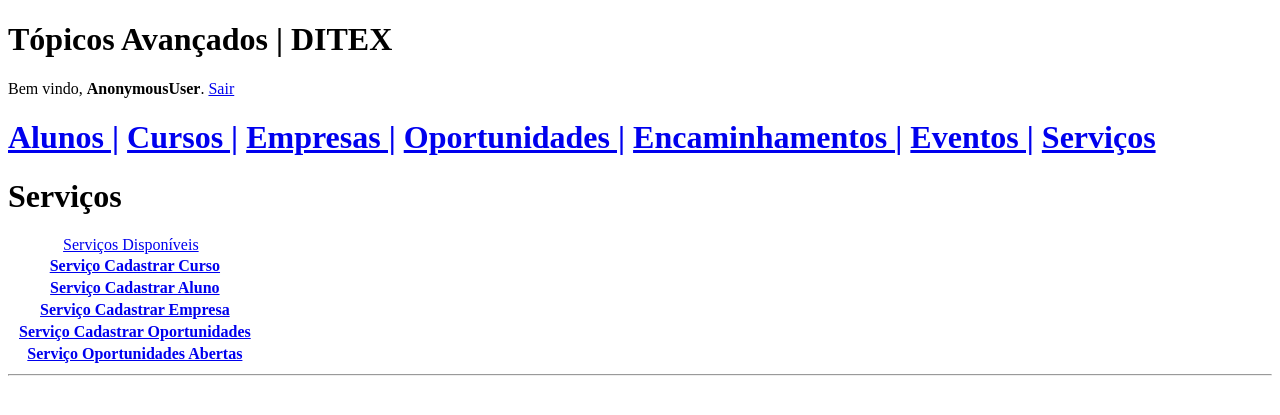
After one commit to fslima/TA1, a Django app: template templates/servico.html in a window 1280 px wide. The commit adds this page. Shown: the top 415 px of the page. Run offline with Django 3.2, Linux system fonts and the light colour scheme; the template is opened without the code that fills it: most values are stand-ins (such as "Sample title", 1, 10 or a date in 2020); lists and menus that the app fills with data are empty.

Commit message:
Incluindo Tela Servicos

```diff
--- a/ditex/views.py
+++ b/ditex/views.py
@@ -20,6 +20,10 @@ def sair(request):
 def inicio(request):
 	data = datetime.now()
 	return render_to_response('inicio.html', locals())
+
+@login_required
+def servico(request):
+	return render_to_response('servico.html', locals())
 
 def exibe(request, objeto, id_objeto):
 	if str(objeto) == 'aluno':
--- a/templates/base.html
+++ b/templates/base.html
@@ -37,7 +37,8 @@
 		<a href="/lista/empresa">Empresas    |</a>
 		<a href="/lista/oportunidade">Oportunidades    |</a>
 		<a href="/lista/encaminhamento">Encaminhamentos    |</a>
-		<a href="/lista/evento">Eventos</a>
+		<a href="/lista/evento">Eventos    |</a>
+		<a href="/servico">Serviços</a>
 	   </h1>
         </div>
 
--- /dev/null
+++ b/templates/servico.html
@@ -0,0 +1,42 @@
+{# inclui o template base.html #}
+{% extends "base.html" %}
+
+{# preenche o titulo da pagina que é passado para o template base atraves do 'block' titulo #}
+{% block titulo %}{{ titulo }}{% endblock %}
+
+{# preenche o conteudo da pagina que é passado para o template base atraves do 'block' conteudo #}
+{% block conteudo %}
+{% csrf_token %}
+<h1>Serviços</h1>
+<div class="module">
+<table>
+<caption><a href="/lista/{{ objeto }}" class="section">Serviços Disponíveis</a></caption>
+<tr>
+	<td><a href=""></td>
+	<td></td>
+	<th scope="row"><a href=/servico/cadastrar/curso>Serviço Cadastrar Curso</th>
+</tr>
+<tr>
+	<td><a href=""></td>
+	<td></td>
+	<th scope="row"><a href=/servico/cadastrar/aluno>Serviço Cadastrar Aluno</th>
+</tr>
+<tr>
+	<td><a href=""></td>
+	<td></td>
+	<th scope="row"><a href=/servico/cadastrar/empresa>Serviço Cadastrar Empresa</th>
+</tr>
+<tr>
+	<td><a href=""></td>
+	<td></td>
+	<th scope="row"><a href=/servico/cadastrar/oportunidade>Serviço Cadastrar Oportunidades</th>
+</tr>
+<tr>
+	<td><a href=""></td>
+	<td></td>
+	<th scope="row"><a href=/servico/oportunidades/abertas>Serviço Oportunidades Abertas</th>
+</tr>
+</table>
+</div>
+
+{% endblock %}
```
